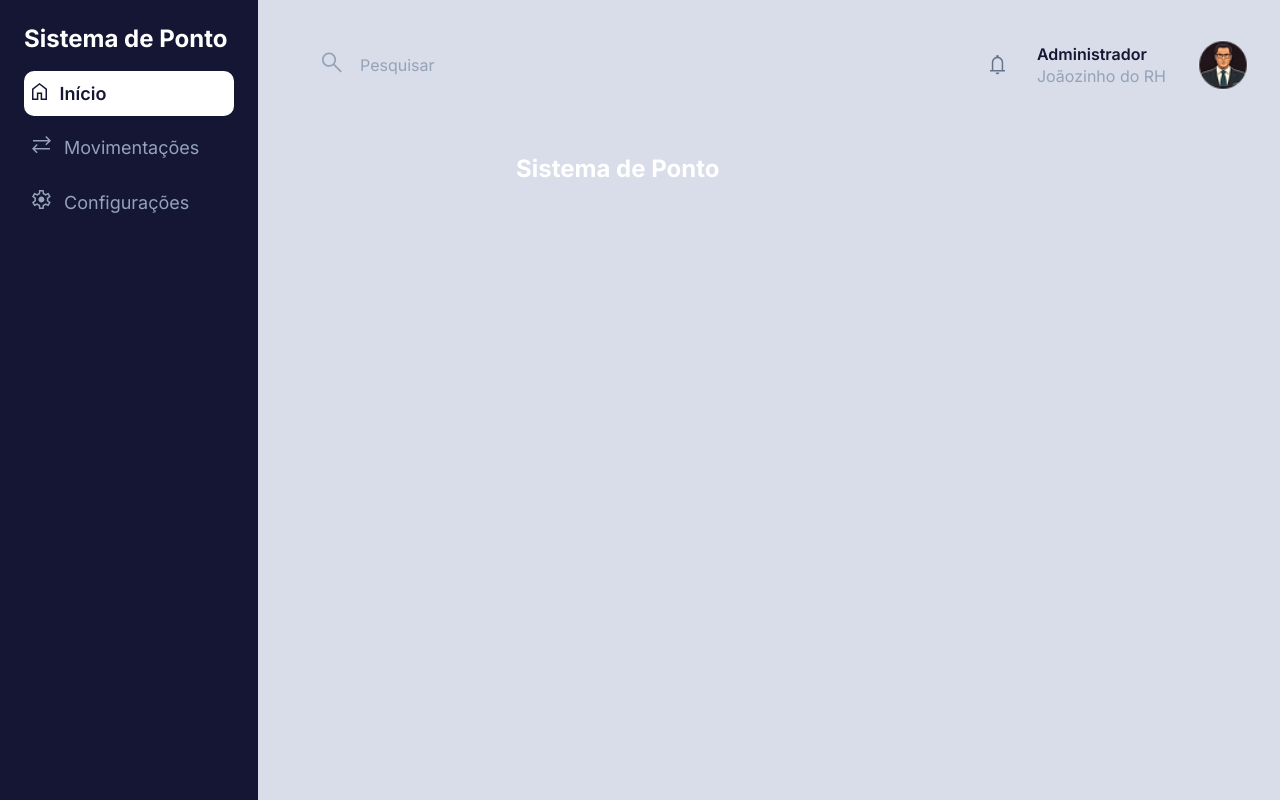
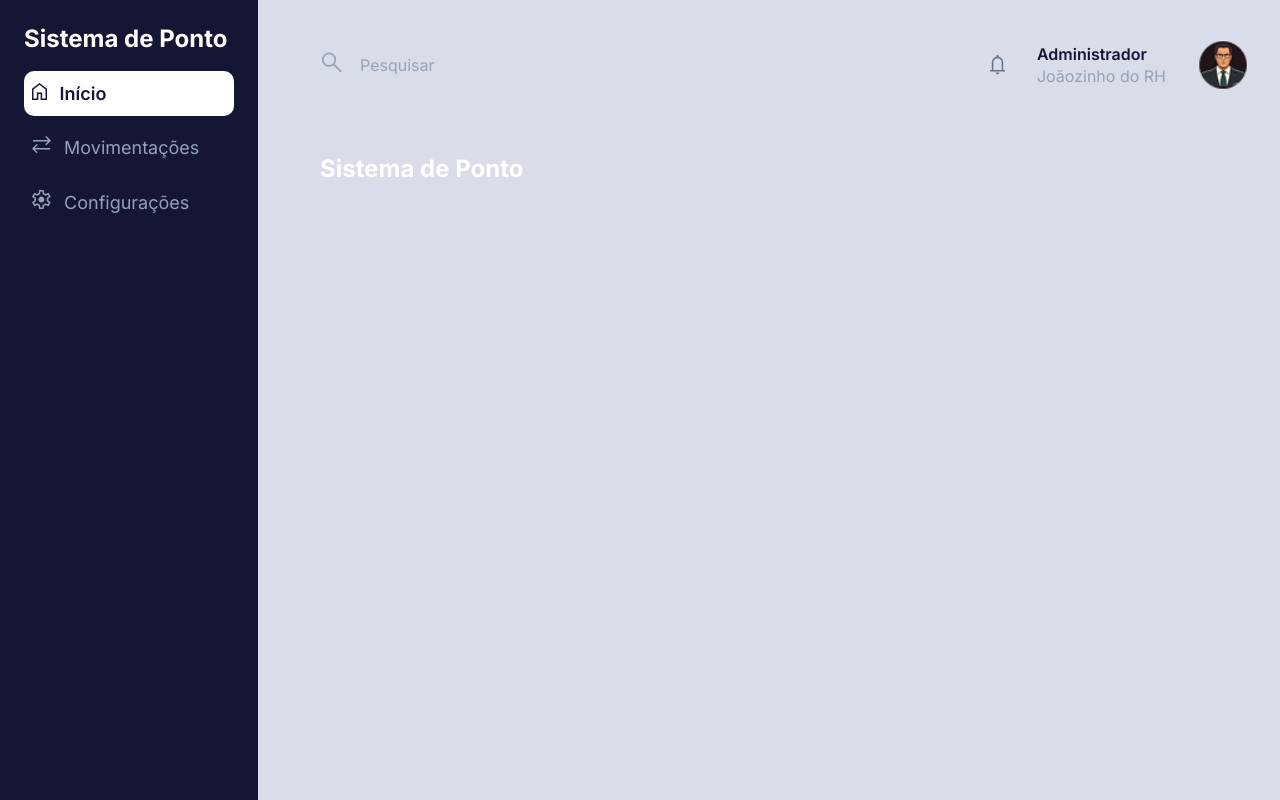
Before and after one commit to ebileu/mixponto, a Next.js app: page / in a window 1280 px wide. Built offline with nearby package versions, Linux system fonts and the light colour scheme.

Commit message:
Atualização CSS
Atualização Margin da Main

```diff
--- a/src/app/globals.css
+++ b/src/app/globals.css
@@ -20,6 +20,7 @@ h1{
 
 main{
     margin-left: 258px;
+     margin-left: 160px;
     margin-top: 32px;
 }
 
```
